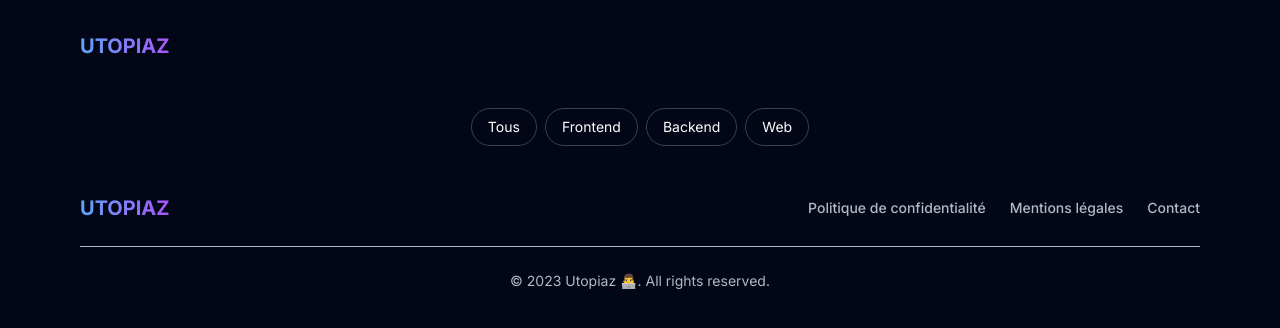
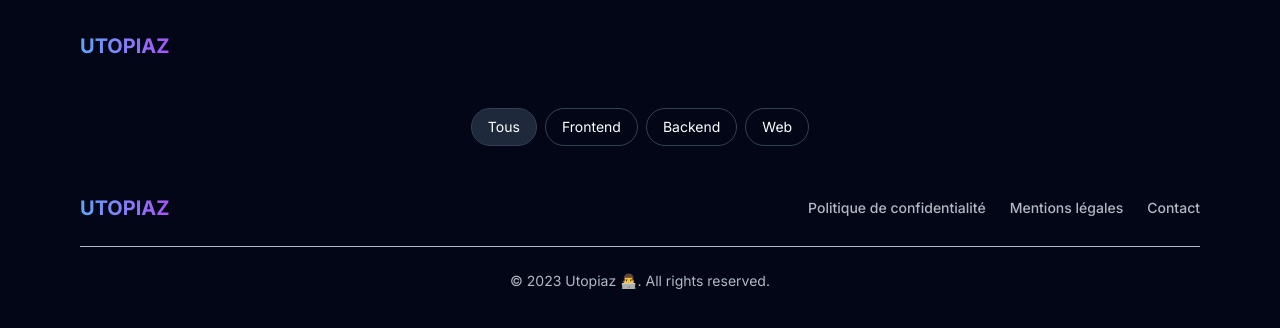
Before and after one commit to KpryKorn/utopiaz-next, a Next.js app: page /blog in a window 1280 px wide. Shown: the top 328 px of the page. Built offline with nearby package versions, Linux system fonts and the light colour scheme.

Commit message:
style: add bg-slate-800 to checked radio inputs

```diff
--- a/app/_assets/globals.css
+++ b/app/_assets/globals.css
@@ -10,6 +10,12 @@ body {
 
 img {
   max-width: 100%;
+}
+
+@layer components {
+  .radio-label:has(input:checked) {
+    @apply bg-slate-800;
+  }
 }
 
 /* CMS STYLING */
```
